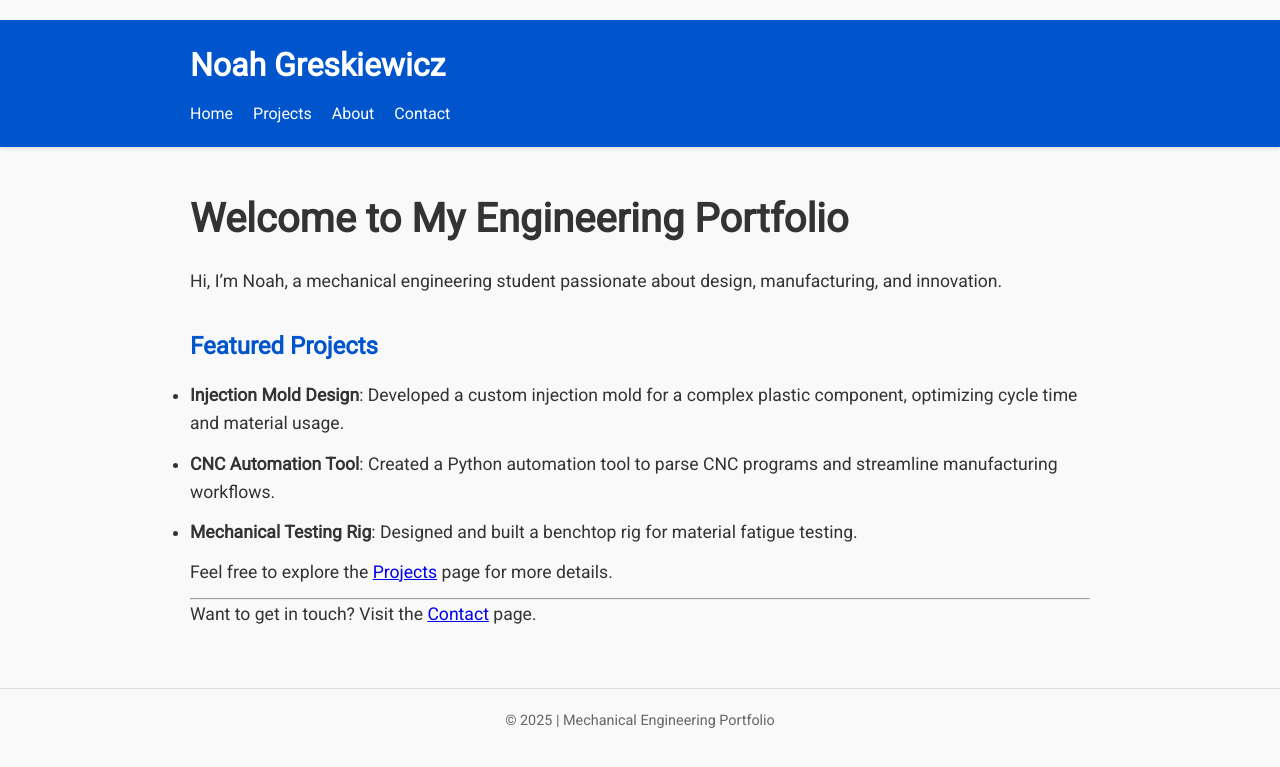
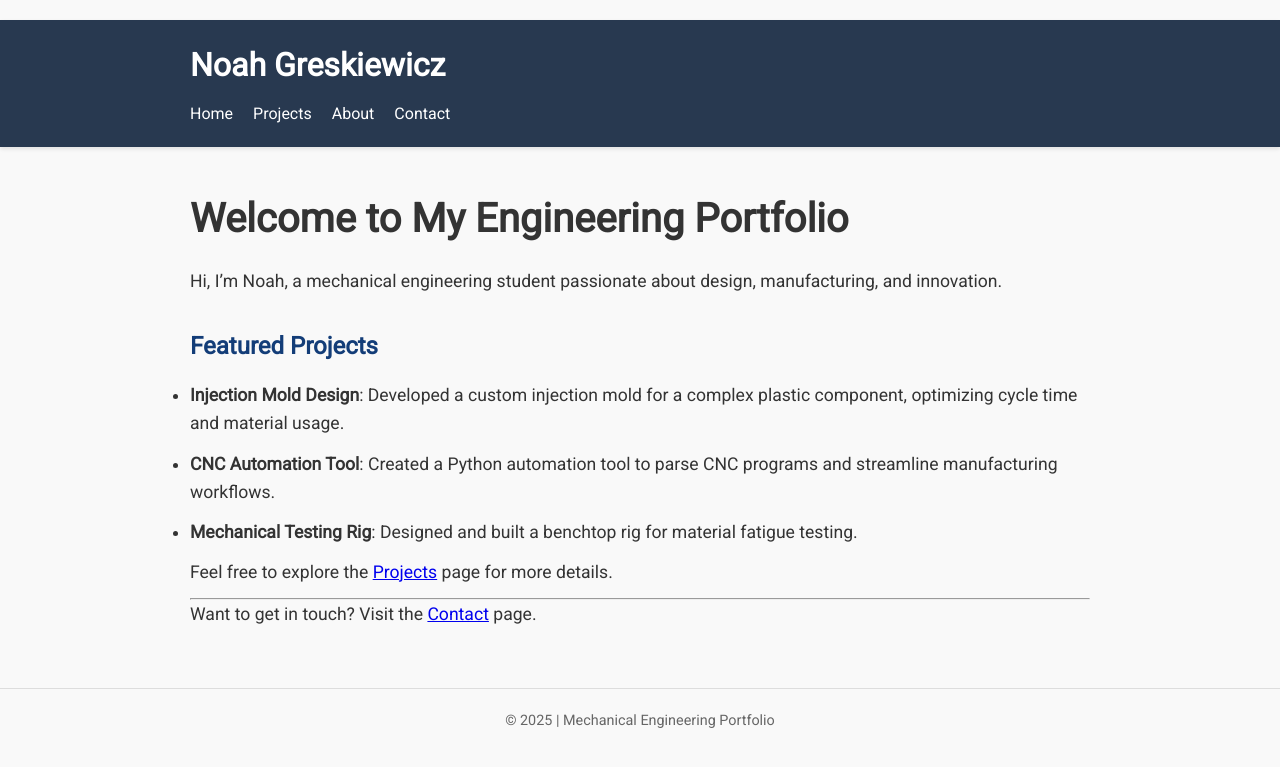
Before and after one commit to ngreskie/ngreskie.github.io, a Jekyll site: the page built from index.md, in a window 1280 px wide. Shown: the top 767 px of the page. Built offline with Jekyll 4.4.1, drawn with Linux system fonts in a browser that asks for light colours.

Commit message:
changed css colors

```diff
--- a/assets/style.css
+++ b/assets/style.css
@@ -20,7 +20,7 @@ body {
 
 /* Header */
 header {
-  background: #0055cc;
+  background: #283950;
   color: white;
   padding: 20px 0;
   margin-bottom: 40px;
@@ -61,7 +61,7 @@ main h1 {
 main h2 {
   margin-top: 2rem;
   margin-bottom: 1rem;
-  color: #0055cc;
+  color: #133d78;
 }
 
 main p, main li {
```
